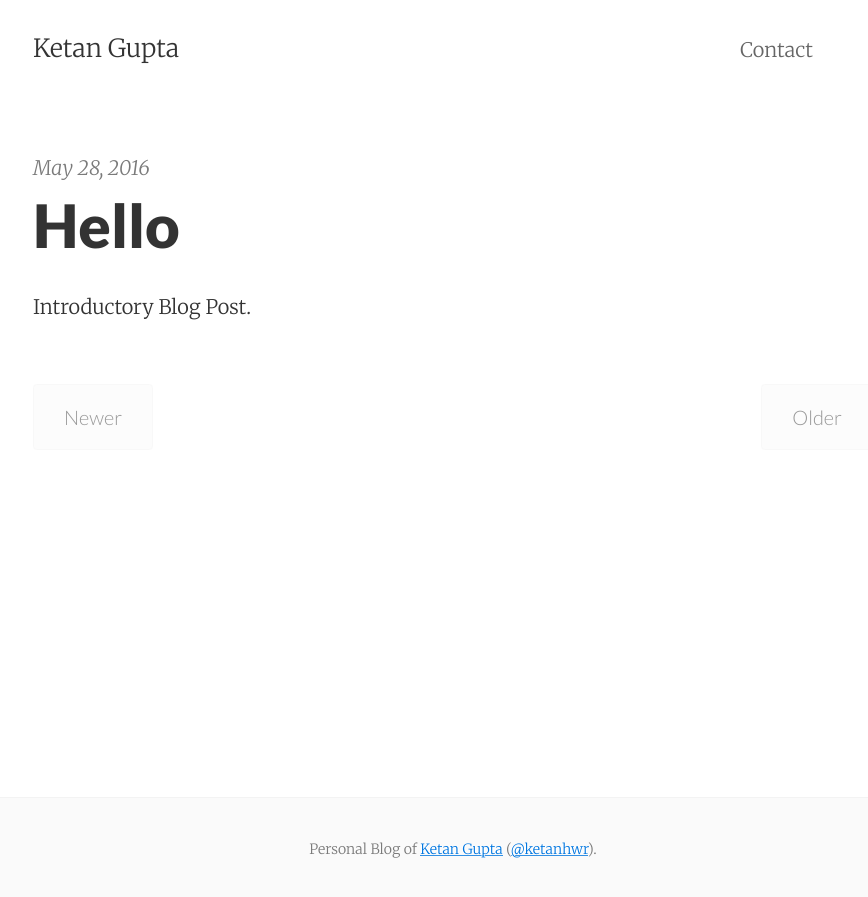
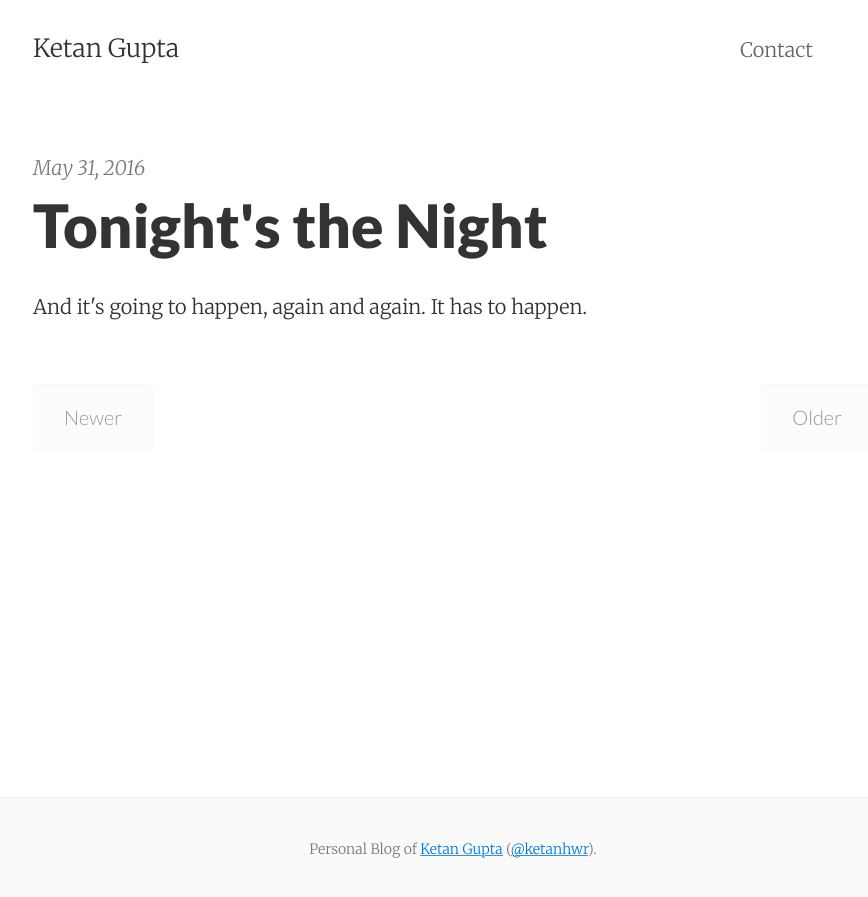
Before and after one commit to ketanhwr/blog, a Jekyll site: the page built from index.html, in a window 1280 px wide. Shown: the top 897 px of the page, without its empty margins (187-1055 px from the left). Built offline with Jekyll 4.4.1, drawn with Linux system fonts in a browser that asks for light colours; the list of posts is cut into pages by our own code; part of the change alters nothing that is shown.

Commit message:
Adds first post

```diff
--- a/_config.yml
+++ b/_config.yml
@@ -4,7 +4,7 @@ email:       ketangupta1897@gmail.com
 author:      Ketan Gupta
 description: "Ketan Gupta's personal blog!"
 baseurl:     "/blog"
-url:         "http://ketanhwr.github.io"
+url:         "http://ketangupta.in"
 date_format: "%b %-d, %Y"
 
 # Google services
--- a/_posts/2016-05-29-hello.markdown
+++ /dev/null
@@ -1,26 +0,0 @@
----
-layout:     post
-title:      Hello
-date:       2016-05-28 15:31:19
-summary:    Introductory Blog Post.
-categories: intro firstpost
----
-
-Hello.
-
-Pixyll is a simple, beautiful theme for Jekyll that emphasizes content rather than aesthetic fluff. It's mobile _first_, fluidly responsive, and delightfully lightweight.
-
-It's pretty minimal, but leverages large type and drastic contrast to make a statement, on all devices.
-
-<blockquote>
-  <p>
-    Perfection is achieved, not when there is nothing more to add, but when there is nothing left to take away.
-  </p>
-  <footer><cite title="Antoine de Saint-Exupéry">Antoine de Saint-Exupéry</cite></footer>
-</blockquote>
-
-## Where is it?
-
-Checkout the [Github repository](https://github.com/johnotander/pixyll) to download it, request a feature, or report a bug.
-
-It's free, and open source ([MIT](http://opensource.org/licenses/MIT)).
--- /dev/null
+++ b/_posts/2016-05-31-tonight's-the-night.markdown
@@ -0,0 +1,46 @@
+---
+layout:     post
+title:      Tonight's the Night
+date:       2016-05-31 15:31:19
+summary:    And it's going to happen, again and again. It has to happen.
+categories: intro firstpost
+---
+
+I've always wanted to start a blog but I never really started writing. But this time I'm determined to carry on. So here I go.
+
+
+> Tonight's the night. And it's going to happen, again and again. It has to happen.
+
+### So, who are you, exactly?
+Well, I'm Ketan Gupta, a B.Tech. CSE student at IIT Roorkee. I _usually_ invest my time into coding but occasionally I play badminton and table tennis. I also take part in coding contests frequently.
+
+### Alright. So what is this blog going to be about?
+Ah well, this is _mostly_ going to be a programming blog. Specifically, Competitive Programming, Game Development, Web Development and some other technical things will be discussed. Although, from time to time, I might talk about some weird and wacky ideas.
+
+### Game Development? Sounds nice.
+I know, right? So it all started when I discovered [Game Maker](http://www.yoyogames.com/gamemaker) in 4<sup>th</sup> grade. I tweaked around with it and made some extremely stupid games. Then I discovered [Unity3D](http://unity3d.com/) but couldn't get a hold of it much since I was a noob at programming back then and I couldn't design game art either. I then started with [HTML5](http://html5gamedevelopment.com/) and made a lot of progress!
+
+I also discovered a whole range of new technologies like [Unreal Engine](https://www.unrealengine.com/), [three.js](http://threejs.org/), [Cocos2d](http://www.cocos2d.org/), and many more! I recently started off with Unity3D again and I'm learning a lot of new things and concepts this time.
+
+### Cool! And what about Competitive Programming?
+I started Competitive Programming in 10<sup>th</sup> grade when I came across [IOI](http://www.ioinformatics.org/index.shtml) and [ICO](http://www.iarcs.org.in/inoi/). I failed to reach IOITC in classes 10<sup>th</sup> and 11<sup>th</sup> due to lack of practice but worked hard in class 12<sup>th</sup> and got through.
+
+I got recruited in an amazing group [Programming and Algorithms Group, IITR](https://pag.sdslabs.co/) and learned a lot of new things in the past year.
+
+### Web Development?
+I started web development few months back only. I work in PHP/MySQL mainly but I've worked a little bit in node.js, python and ruby too.
+
+I'm a developer at [SDSLabs](https://sdslabs.co/), an amazing group full of extremely pro developers and designers who work their ass off to maintain and develop new applications for the IITR junta as well as for the internet.
+
+### Enough about coding. What else?
+I'm also a member of [WatchOut! News Agency](http://wona.co.in/), a group where people meet up on a Monday night and discuss crazy ideas.
+
+Apart from campus groups, I occasionally play table tennis and badminton. Sometimes football and cricket too. I used to sketch and sing too although I'm totally out of practice now. Also, I'm a TV Show fanatic. <del>(You might have already got it by the Dexter references)</del>
+
+### Ah, the boring stuff now. Technical details about this blog?
+This blog is powered by [Jekyll](http://jekyllrb.com/) and uses the beautiful [Pixyll](https://github.com/johnotander/pixyll) theme. It is hosted on [GitHub Pages](https://help.github.com/articles/using-jekyll-as-a-static-site-generator-with-github-pages/).
+
+### What now?
+> I'll be back.
+
+Hopefully, you'll see a new blog post very soon!
```
